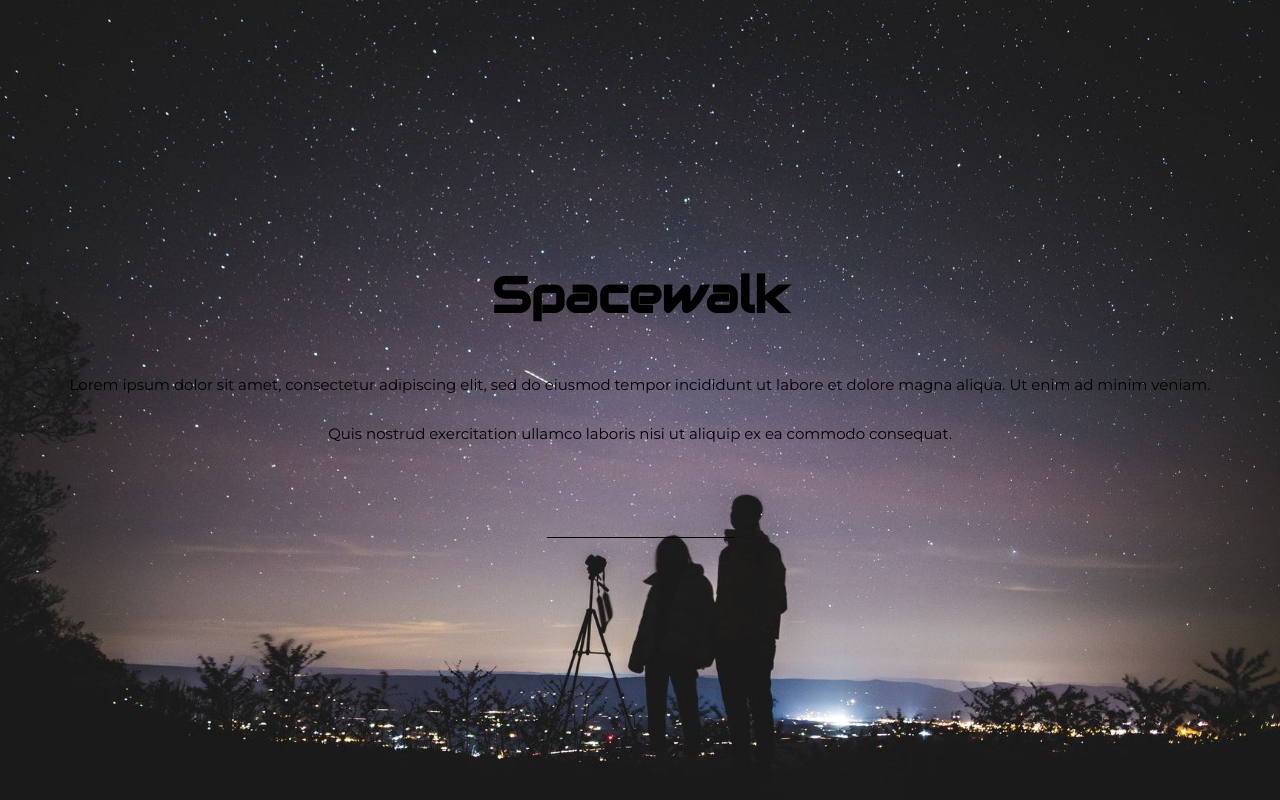
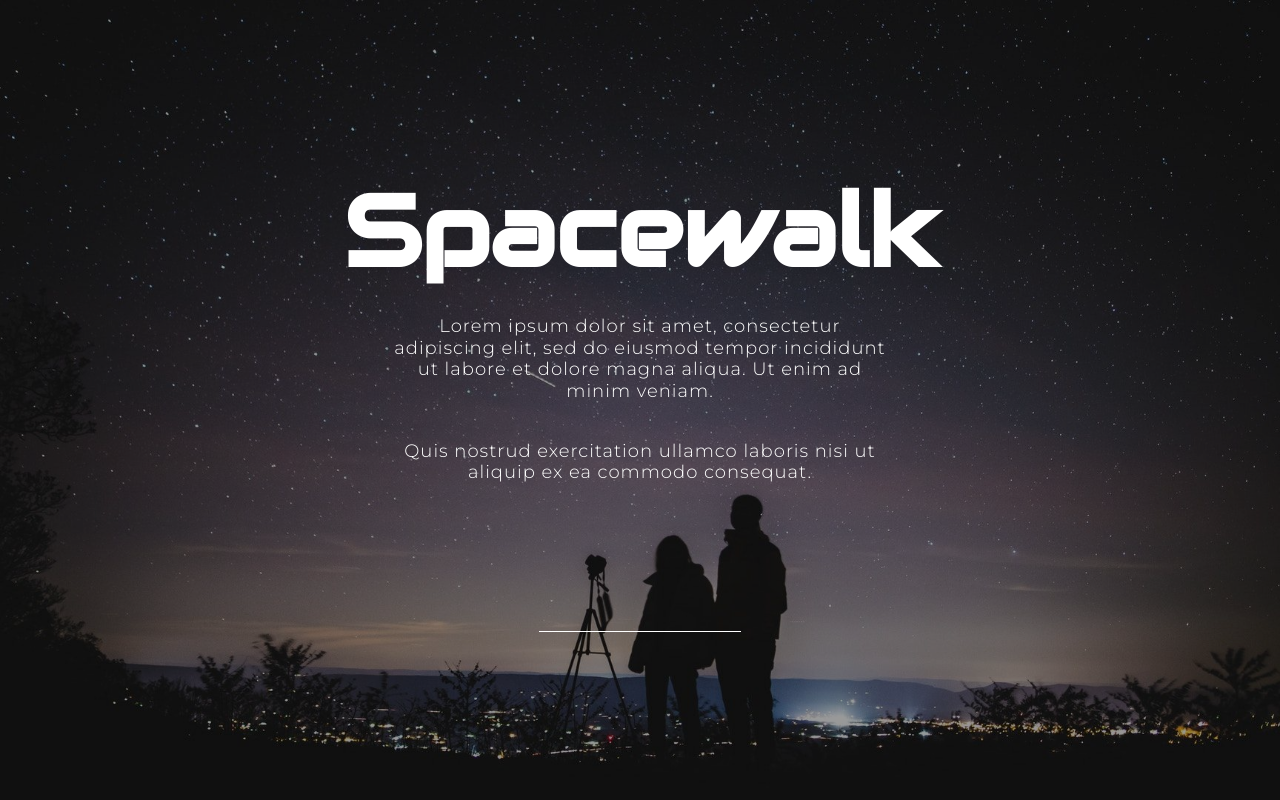
Before and after one commit to mrkkr/nasa-api, a Vue app: page / in a window 1280 px wide. Built offline with nearby package versions, Linux system fonts and the light colour scheme.

Commit message:
Add styling and animations to Hero Image and search input components

```diff
--- a/src/App.vue
+++ b/src/App.vue
@@ -1,8 +1,61 @@
 <template>
   <div id="app">
-    <router-view/>
+  	<div :class="[{ flexstart: step === 1 }, 'wrapper']">
+  		<transition name="slide">
+  			<img src='./assets/logo.png' class="logo" v-if="step === 1" />
+  		</transition>
+  		<transition name="fade">
+  			<HeroImage v-if="step === 0" />
+  		</transition>
+	  	<Claim v-if="step === 0" />
+	  	<SearchInput v-model="searchValue" @input="handleInput" v-bind:dark="step === 1" />
+	</div>
   </div>
 </template>
+
+<script>
+import axios from 'axios';
+import debounce from 'lodash.debounce';
+import HeroImage from '@/components/HeroImage.vue';
+import Claim from '@/components/Claim.vue';
+import SearchInput from '@/components/SearchInput.vue';
+
+const API = 'https://images-api.nasa.gov/search';
+
+export default {
+  name: 'App',
+  components: {
+  	HeroImage,
+  	Claim,
+  	SearchInput
+  },
+  data() {
+  	return {
+  		loading: false,
+  		step: 0,
+  		searchValue: '',
+  		results: [],
+  	};
+  },
+  methods: {
+  	handleInput: debounce(function() {
+  		this.loading = true;
+  		axios.get( `${API}?q=${this.searchValue}&media_type=image` )
+  			.then((response) => {
+			    // handle success
+			  this.results = response.data.collection.items;
+			  this.loading = false;
+			  this.step = 1;
+			  console.log(this.results);
+			})
+			.catch((error) => {
+			    // handle error
+			  console.log(error);
+			});
+  	}, 500),
+  }
+};
+</script>
 
 <style lang="scss">
 	@import url('https://fonts.googleapis.com/css?family=Audiowide&subset=latin-ext');
@@ -14,10 +67,46 @@
 
 	* {
 		box-sizing: border-box;
+		-webkit-font-smoothing: antialiased;
+		-moz-osx-font-smoothing: grayscale;
 	}
 	body {
 		font-family: 'Montserrat', sans-serif;
+		font-weight: 300;
 		margin: 0;
 		padding: 0;
 	}
+	.fade-enter-active, .fade-leave-active {
+	  transition: opacity .3s ease;
+	}
+	/* środkowych stanów nie zmieniamy, bo mają domyślne wartości */
+	.fade-enter, .fade-leave-to {
+	  opacity: 0;
+	}
+	.slide-enter-active, .slide-leave-active {
+	  transition: margin-top .3s ease;
+	}
+	/* środkowych stanów nie zmieniamy, bo mają domyślne wartości */
+	.slide-enter, .slide-leave-to {
+	  margin-top: -100px;
+	}
+	.wrapper {
+		position: relative;
+		display: flex;
+		flex-direction: column;
+		align-items: center;
+		justify-content: center;
+		margin: 0;
+		padding: 30px;
+		width: 100%;
+		height: 100vh;
+
+		&.flexstart {
+			justify-content: flex-start;
+		}
+	}
+	.logo {
+		position: absolute;
+		top: 30px;
+	}
 </style>
--- a/src/components/Claim.vue
+++ b/src/components/Claim.vue
@@ -23,14 +23,33 @@ export default {
 		flex-direction: column;
 		justify-content: center;
 		align-items: center;
+		color: #fff;
 
 		.main-head {
 			font-family: 'Audiowide', cursive;
-			font-size: 50px;
+			font-size: 53px;
+			margin: 0;
+
+			@media (min-width: 768px) {
+				font-size: 80px;
+			}
+			@media (min-width: 991px) {
+				font-size: 100px;
+			}
 		}
 		.sub-head {
 			font-size: 15px;
-			margin-top: 15px;
+			margin-top: 20px;
+			max-width: 500px;
+
+			@media (min-width: 768px) {
+				font-size: 18px;
+				letter-spacing: 1px;
+				line-height: 1;
+			}
+			@media (min-width: 991px) {
+				line-height: 1.2;
+			}
 		}
 	}
 </style>
--- /dev/null
+++ b/src/components/HeroImage.vue
@@ -0,0 +1,35 @@
+<template>
+  <div class="hero-image">
+  </div>
+</template>
+
+<script>
+export default {
+  name: 'HeroImage',
+};
+</script>
+
+<style lang="scss" scoped>
+	.hero-image {
+		background-image: url('../assets/heroimage.jpeg');
+		background-repeat: no-repeat;
+		background-size: cover;
+		background-position: center;
+		position: fixed;
+		top: 0;
+		height: 100vh;
+		width: 100%;
+		z-index: -1;
+	}
+	.hero-image:after {
+		content: '';
+		position: absolute;
+		top: 0;
+		left: 0;
+		right: 0;
+		z-index: 1;
+		width: 100%;
+		height: 100vh;
+		background-color: rgba(0,0,0,.4);
+	}
+</style>
--- a/src/components/SearchInput.vue
+++ b/src/components/SearchInput.vue
@@ -3,8 +3,9 @@
   		<input
   			id="search"
   			name="search"
-  			v-model="searchValue"
-  			@input="handleInput"
+  			:class="{ dark: dark }"
+  			:value="value"
+  			@input="handleChange"
   		/>
   	</div>
 </template>
@@ -12,6 +13,21 @@
 <script>
 export default {
   name: 'SearchInput',
+  props: {
+  	value: {
+  		type: String,
+  		required: true,
+  	},
+  	dark: {
+  		type: Boolean,
+  		default: false,
+  	},
+  },
+  methods: {
+  	handleChange(e) {
+  		this.$emit('input', e.target.value);
+  	}
+  }
 };
 </script>
 
@@ -19,20 +35,40 @@ export default {
 	.search-wrapper {
 		display: flex;
 		flex-direction: column;
-		margin-top: 50px;
+		margin-top: 100px;
 
 		input {
 			height: 30px;
 			border: 0;
+			color: #fff;
+			font-family: 'Montserrat', sans-serif;
+			font-size: 16px;
+			text-align: center;
 			padding: 5px;
-			border-bottom: 1px solid #000;
+			border-bottom: 1px solid #fff;
 			background: none;
+			transition: box-shadow .5s ease-out;
+
+			@media (min-width: 991px) {
+				font-weight: 400;
+			}
 
 			&:focus {
 				outline: none;
 				-webkit-appearance: none;
-			    box-shadow: rgba(0,0,0,0.1) 8px 8px 15px 0px;
-			    background-color: rgb(255, 255, 255);
+			    box-shadow: rgba(255,255,255,0.5) 0 10px 20px -8px;
+			    background-color: transparent;
+			}
+		}
+		.dark {
+			color: #1e3d4a;
+			border-bottom: 1px solid #1e3d4a;
+
+			&:focus {
+				outline: none;
+				-webkit-appearance: none;
+			    box-shadow: rgba(#1e3d4a,0.5) 0 10px 20px -8px;
+			    background-color: transparent;
 			}
 		}
 	}
--- a/src/main.js
+++ b/src/main.js
@@ -1,10 +1,8 @@
 import Vue from 'vue';
 import App from './App.vue';
-import router from './router';
 
 Vue.config.productionTip = false;
 
 new Vue({
-  router,
   render: h => h(App),
 }).$mount('#app');
--- a/src/router.js
+++ /dev/null
@@ -1,17 +0,0 @@
-import Vue from 'vue';
-import Router from 'vue-router';
-import Search from './views/Search.vue';
-
-Vue.use(Router);
-
-export default new Router({
-  mode: 'history',
-  base: process.env.BASE_URL,
-  routes: [
-    {
-      path: '/',
-      name: 'search',
-      component: Search,
-    },
-  ],
-});
--- a/src/views/Search.vue
+++ /dev/null
@@ -1,65 +0,0 @@
-<template>
-  <div class="wrapper">
-  	<Claim />
-  	<SearchInput />
-  	<ul>
-  		<li v-for="item in results" v-bind:key="item.data[0].nasa_id">
-  			<img v-bind:src="item.links[0].href" />
-  		</li>
-  	</ul>
-  </div>
-</template>
-
-<script>
-import axios from 'axios';
-import debounce from 'lodash.debounce';
-import Claim from '@/components/Claim.vue';
-import SearchInput from '@/components/SearchInput.vue';
-
-const API = 'https://images-api.nasa.gov/search';
-
-export default {
-  name: 'Search',
-  components: {
-  	Claim,
-  	SearchInput,
-  },
-  data() {
-  	return {
-  		searchValue: '',
-  		results: [],
-  	};
-  },
-  methods: {
-  	handleInput: debounce(function() {
-  		axios.get( `${API}?q=${this.searchValue}&media_type=image` )
-  			.then((response) => {
-			    // handle success
-			  this.results = response.data.collection.items;
-			  console.log(this.results);
-			})
-			.catch((error) => {
-			    // handle error
-			  console.log(error);
-			});
-  	}, 500),
-  }
-};
-</script>
-
-<style lang="scss" scoped>
-	.wrapper {
-		display: flex;
-		flex-direction: column;
-		align-items: center;
-		justify-content: center;
-		margin: 0;
-		padding: 30px;
-		width: 100%;
-		height: 100vh;
-		background-image: url('../assets/heroimage.jpeg');
-		background-repeat: no-repeat;
-		background-size: cover;
-		background-position: center;
-	}
-</style>
```
